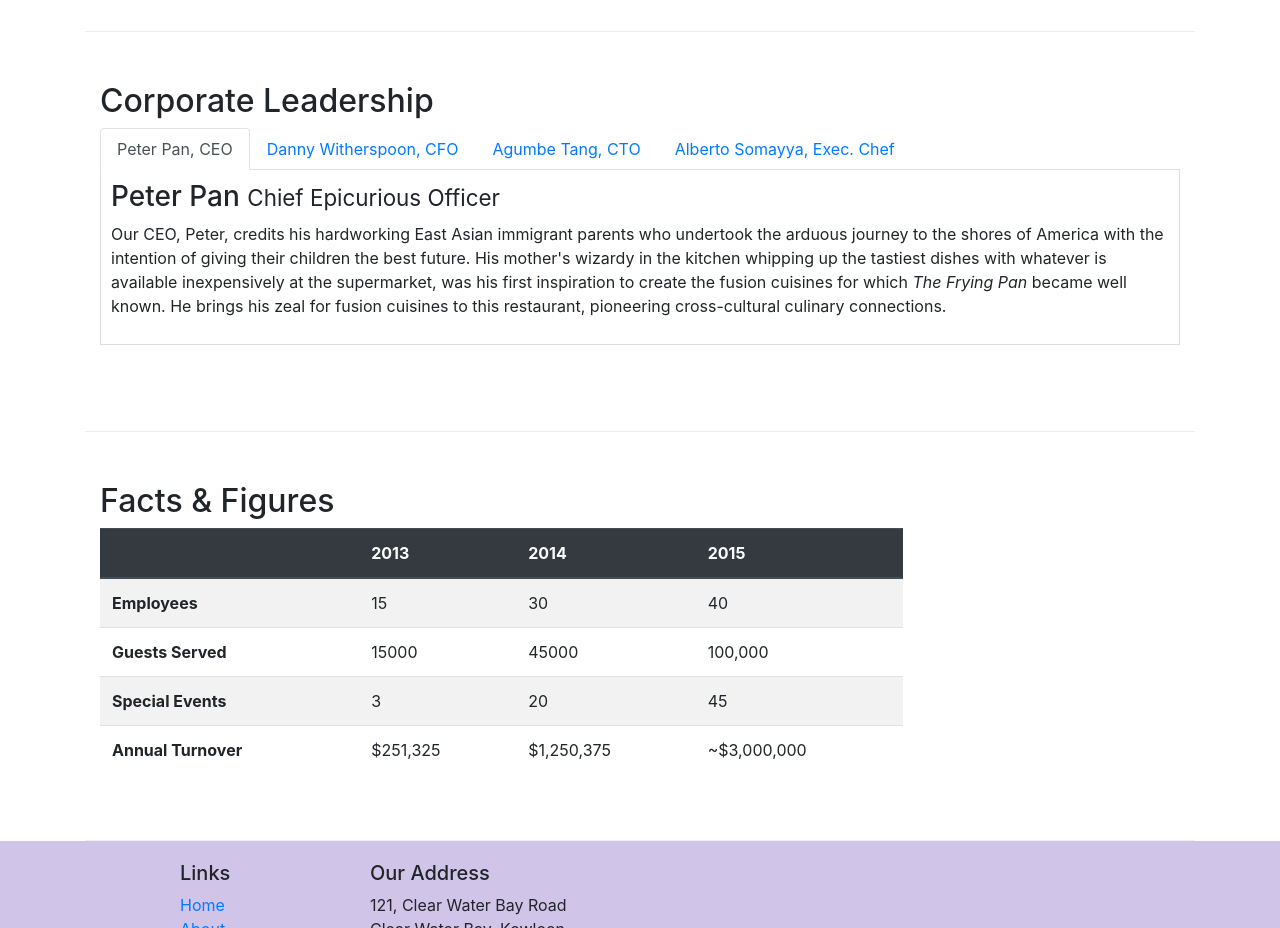
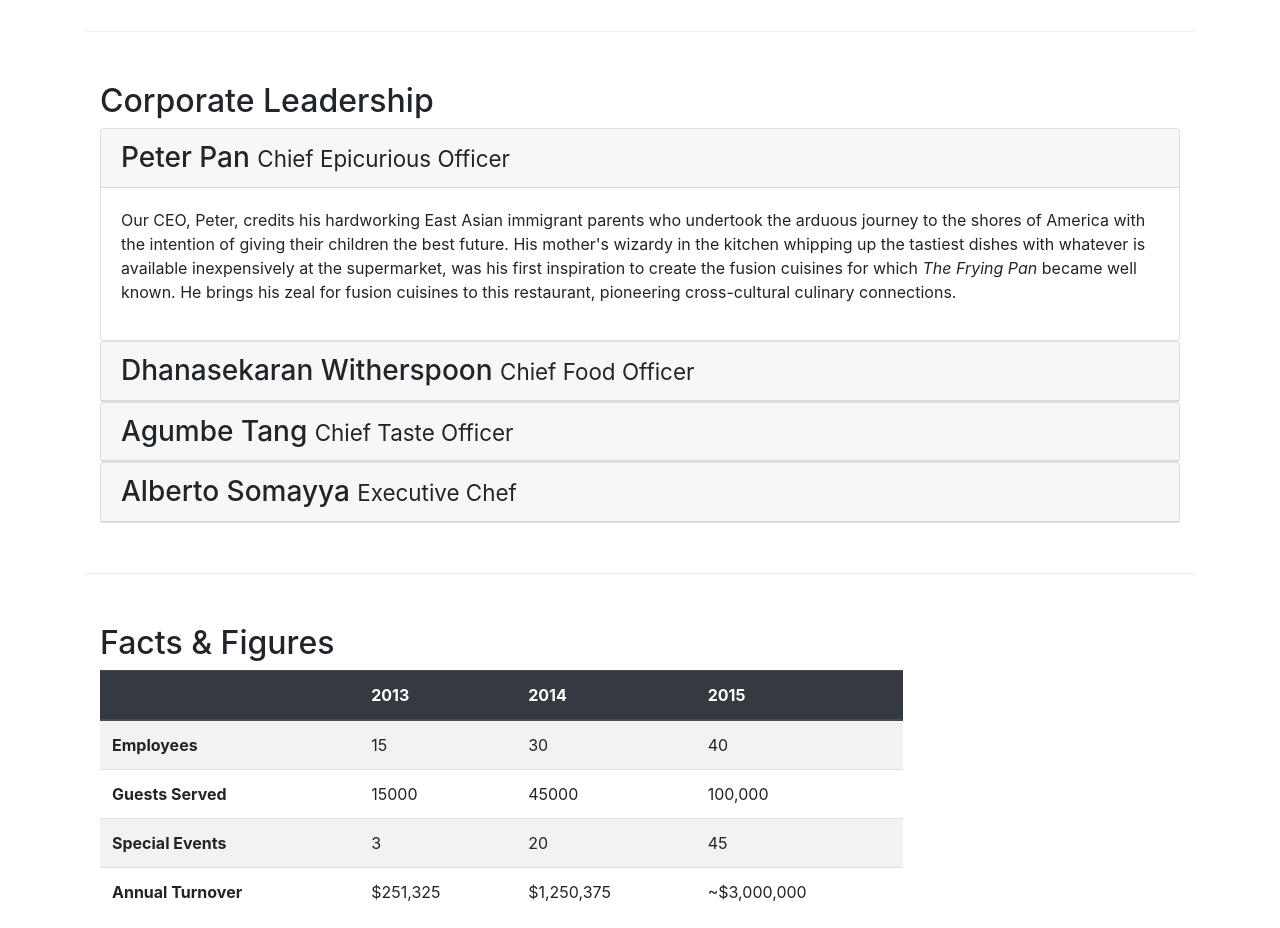
Before and after one commit to VkRan/rest-site, a website: page aboutus.html in a window 1280 px wide. Shown: the part 940-1868 px from the top of the page. Drawn offline with nearby package versions, Linux system fonts and the light colour scheme.

Commit message:
Accordion

```diff
--- a/aboutus.html
+++ b/aboutus.html
@@ -100,49 +100,67 @@
             <div class="col-12">
                 <h2>Corporate Leadership</h2>
 
-                 <ul class="nav nav-tabs">
-                    <li class="nav-item">
-                      <a class="nav-link active" href="#peter"
-                        role="tab" data-toggle="tab">Peter Pan, CEO</a>
-                    </li>
-                    <li class="nav-item">
-                      <a class="nav-link" href="#danny" role="tab"
-                        data-toggle="tab">Danny Witherspoon, CFO</a>
-                    </li>
-                    <li class="nav-item">
-                      <a class="nav-link" href="#agumbe"role="tab"
-                        data-toggle="tab">Agumbe Tang, CTO</a>
-                    </li>
-                    <li class="nav-item">
-                      <a class="nav-link" href="#alberto" role="tab"
-                        data-toggle="tab">Alberto Somayya, Exec. Chef</a>
-                    </li>
-                </ul>
-
-                <div class="tab-content">
-
-                    <div role="tabpanel" class="tab-pane fade show active" id="peter">
-                           <h3 id="">Peter Pan <small>Chief Epicurious Officer</small></h3>
-                           <p class="d-none d-sm-block">Our CEO, Peter, credits his hardworking East Asian immigrant parents who undertook the arduous journey to the shores of America with the intention of giving their children the best future. His mother's wizardy in the kitchen whipping up the tastiest dishes with whatever is available inexpensively at the supermarket, was his first inspiration to create the fusion cuisines for which <em>The Frying Pan</em> became well known. He brings his zeal for fusion cuisines to this restaurant, pioneering cross-cultural culinary connections.</p>
+                <div id="accordion">
+                    <div class="card">
+                              <div class="card-header" role="tab" id="peterhead">
+                                         <h3 class="mb-0">
+                                                   <a data-toggle="collapse" data-target="#peter">
+                                                             Peter Pan <small>Chief Epicurious Officer</small>
+                                                   </a>
+                                         </h3>
+                              </div>
+                              <div role="tabpanel" class="collapse show" id="peter" data-parent="#accordion">
+                                         <div class="card-body">
+                                                   <p class="d-none d-sm-block">Our CEO, Peter, credits his hardworking East Asian immigrant parents who undertook the arduous journey to the shores of America with the intention of giving their children the best future. His mother's wizardy in the kitchen whipping up the tastiest dishes with whatever is available inexpensively at the supermarket, was his first inspiration to create the fusion cuisines for which <em>The Frying Pan</em> became well known. He brings his zeal for fusion cuisines to this restaurant, pioneering cross-cultural culinary connections.</p>
+                                         </div>
+                              </div>
                     </div>
 
-                    <div role="tabpanel" class="tab-pane fade" id="danny">
-                           <h3>Dhanasekaran Witherspoon <small>Chief Food Officer</small></h3>
-                           <p class="d-none d-sm-block">Our CFO, Danny, as he is affectionately referred to by his colleagues, comes from a long established family tradition in farming and produce. His experiences growing up on a farm in the Australian outback gave him great appreciation for varieties of food sources. As he puts it in his own words, <em>Everything that runs, wins, and everything that stays, pays!</em></p>
+                    <div class="card">
+                              <div class="card-header" role="tab" id="dannyhead">
+                                         <h3 class="mb-0">
+                                                   <a data-toggle="collapse" data-target="#danny">
+                                                             Dhanasekaran Witherspoon <small>Chief Food Officer</small>
+                                                   </a>
+                                         </h3>
+                              </div>
+                              <div role="tabpanel" class="collapse" id="danny" data-parent="#accordion">
+                                        <div class="card-body">
+                                                   <p class="d-none d-sm-block">Our CFO, Danny, as he is affectionately referred to by his colleagues, comes from a long established family tradition in farming and produce. His experiences growing up on a farm in the Australian outback gave him great appreciation for varieties of food sources. As he puts it in his own words, <em>Everything that runs, wins, and everything that stays, pays!</em></p>
+                                        </div>
+                              </div>
                     </div>
 
-                    <div role="tabpanel" class="tab-pane fade" id="agumbe">
-                           <h3>Agumbe Tang <small>Chief Taste Officer</small></h3>
-                           <p class="d-none d-sm-block">Blessed with the most discerning gustatory sense, Agumbe, our CTO, personally ensures that every dish that we serve meets his exacting tastes. Our chefs dread the tongue lashing that ensues if their dish does not meet his exacting standards. He lives by his motto, <em>You click only if you survive my lick.</em></p>
+                    <div class="card">
+                              <div class="card-header" role="tab" id="agumbehead">
+                                         <h3 class="mb-0">
+                                                   <a data-toggle="collapse" data-target="#agumbe">
+                                                             Agumbe Tang <small>Chief Taste Officer</small>
+                                                   </a>
+                                         </h3>
+                              </div>
+                              <div role="tabpanel" class="collapse" id="agumbe" data-parent="#accordion">
+                                        <div class="card-body">
+                                                   <p class="d-none d-sm-block">Blessed with the most discerning gustatory sense, Agumbe, our CTO, personally ensures that every dish that we serve meets his exacting tastes. Our chefs dread the tongue lashing that ensues if their dish does not meet his exacting standards. He lives by his motto, <em>You click only if you survive my lick.</em></p>
+                                        </div>
+                              </div>
                     </div>
 
-                    <div role="tabpanel" class="tab-pane fade" id="alberto">
-                           <h3>Alberto Somayya <small>Executive Chef</small></h3>
-                           <p class="d-none d-sm-block">Award winning three-star Michelin chef with wide International experience having worked closely with whos-who in the culinary world, he specializes in creating mouthwatering Indo-Italian fusion experiences. He says, <em>Put together the cuisines from the two craziest cultures, and you get a winning hit! Amma Mia!</em></p>
+                    <div class="card">
+                              <div class="card-header" role="tab" id="albertohead">
+                                         <h3 class="mb-0">
+                                                   <a data-toggle="collapse" data-target="#alberto">
+                                                             Alberto Somayya <small>Executive Chef</small>
+                                                   </a>
+                                         </h3>
+                              </div>
+                              <div role="tabpanel" class="collapse" id="alberto" data-parent="#accordion">
+                                        <div class="card-body">
+                                                    <p class="d-none d-sm-block">Award winning three-star Michelin chef with wide International experience having worked closely with whos-who in the culinary world, he specializes in creating mouthwatering Indo-Italian fusion experiences. He says, <em>Put together the cuisines from the two craziest cultures, and you get a winning hit! Amma Mia!</em></p>
+                                        </div>
+                              </div>
                     </div>
-
                 </div>
-
             </div>
        </div>
 
```
